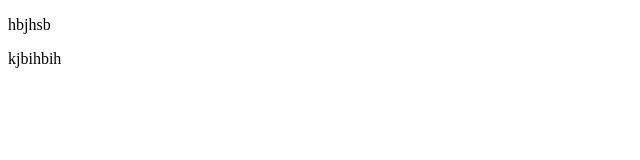
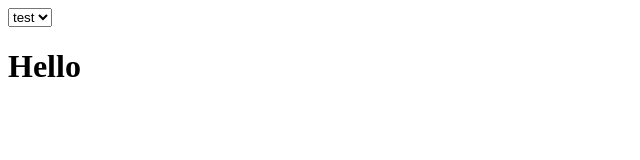
Before and after one commit to Atlas-Moharer/web-s2, a plain HTML site: page index.html in a window 1280 px wide. Shown: the whole page, without its empty margins (0-640 px from the left). Drawn offline with Linux system fonts and the light colour scheme.

Commit message:
second commit

```diff
--- a/index.html
+++ b/index.html
@@ -1,12 +1,19 @@
 <!DOCTYPE html>
 <html lang="en">
+
 <head>
     <meta charset="UTF-8">
     <meta name="viewport" content="width=device-width, initial-scale=1.0">
     <title>Document</title>
 </head>
+
 <body>
-    <p>hbjhsb</p>
-    <p>kjbihbih</p>
+
+    <head> <select name="" id="">
+            <option value="test"> test</option>
+        </select></head>
+    <h1> Hello</h1>
+    <h2></h2>
 </body>
+
 </html>
```
